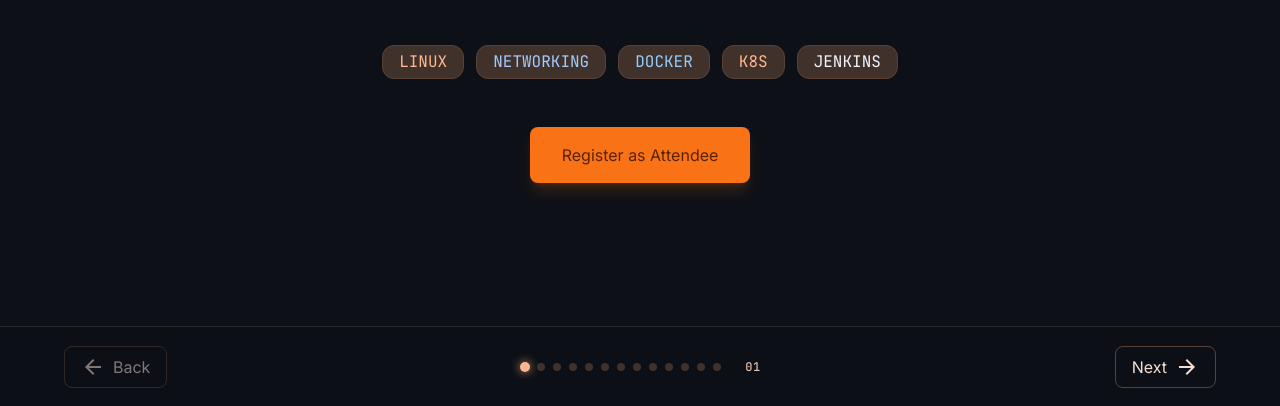
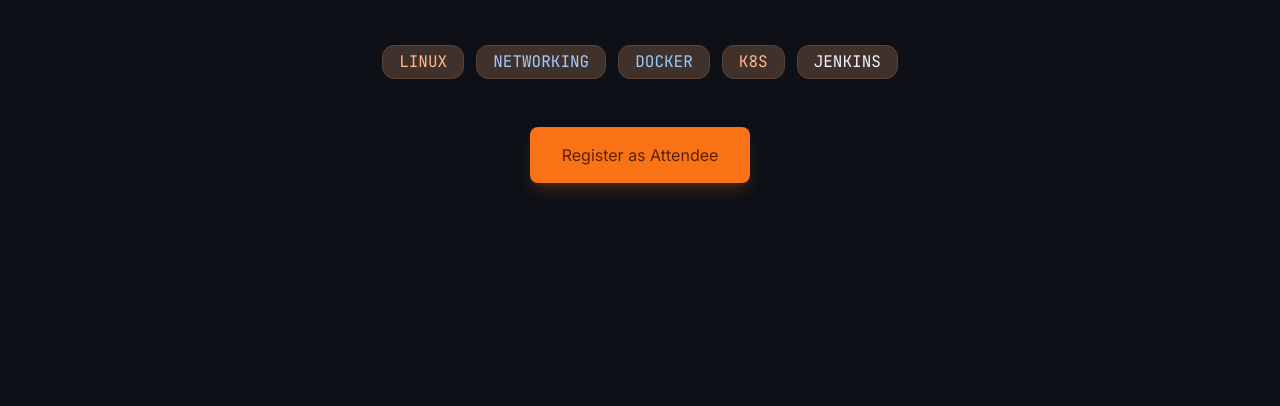
Before and after one commit to TimHuza/DevOps-Presentation, a plain HTML site: page register.html in a window 1280 px wide. Shown: the part 394-800 px from the top of the page. Drawn offline with nearby package versions, Linux system fonts and the light colour scheme.

Commit message:
refactor: remove bottom navigation bar from register page

```diff
--- a/register.html
+++ b/register.html
@@ -719,22 +719,6 @@
         </section>
     </main>
 
-    <!-- Bottom Navigation -->
-    <nav class="fixed bottom-0 left-0 w-full z-40 bg-background/80 glass-nav flex justify-between items-center px-safe-margin h-20">
-        <button id="prev-btn" onclick="prevSlide()" class="flex items-center gap-2 px-4 py-2 rounded-xl border border-outline-variant hover:bg-surface-variant disabled:opacity-50 disabled:pointer-events-none transition-colors">
-            <span class="material-symbols-outlined">arrow_back</span>
-            <span>Back</span>
-        </button>
-        <div class="flex items-center gap-6">
-            <div id="slide-indicators" class="flex gap-2"></div>
-            <span id="current-slide-num" class="font-code text-on-surface-variant text-label-sm">01</span>
-        </div>
-        <button id="next-btn" onclick="nextSlide()" class="flex items-center gap-2 px-4 py-2 rounded-xl border border-outline-variant hover:bg-surface-variant disabled:opacity-50 disabled:pointer-events-none transition-colors">
-            <span>Next</span>
-            <span class="material-symbols-outlined">arrow_forward</span>
-        </button>
-    </nav>
-
     <!-- Registration Modal -->
     <div class="fixed inset-0 z-[60] hidden flex items-center justify-center p-4 bg-background/80 backdrop-blur-xl"
         id="register-modal" onclick="if(event.target === this) closeModal()">
```
